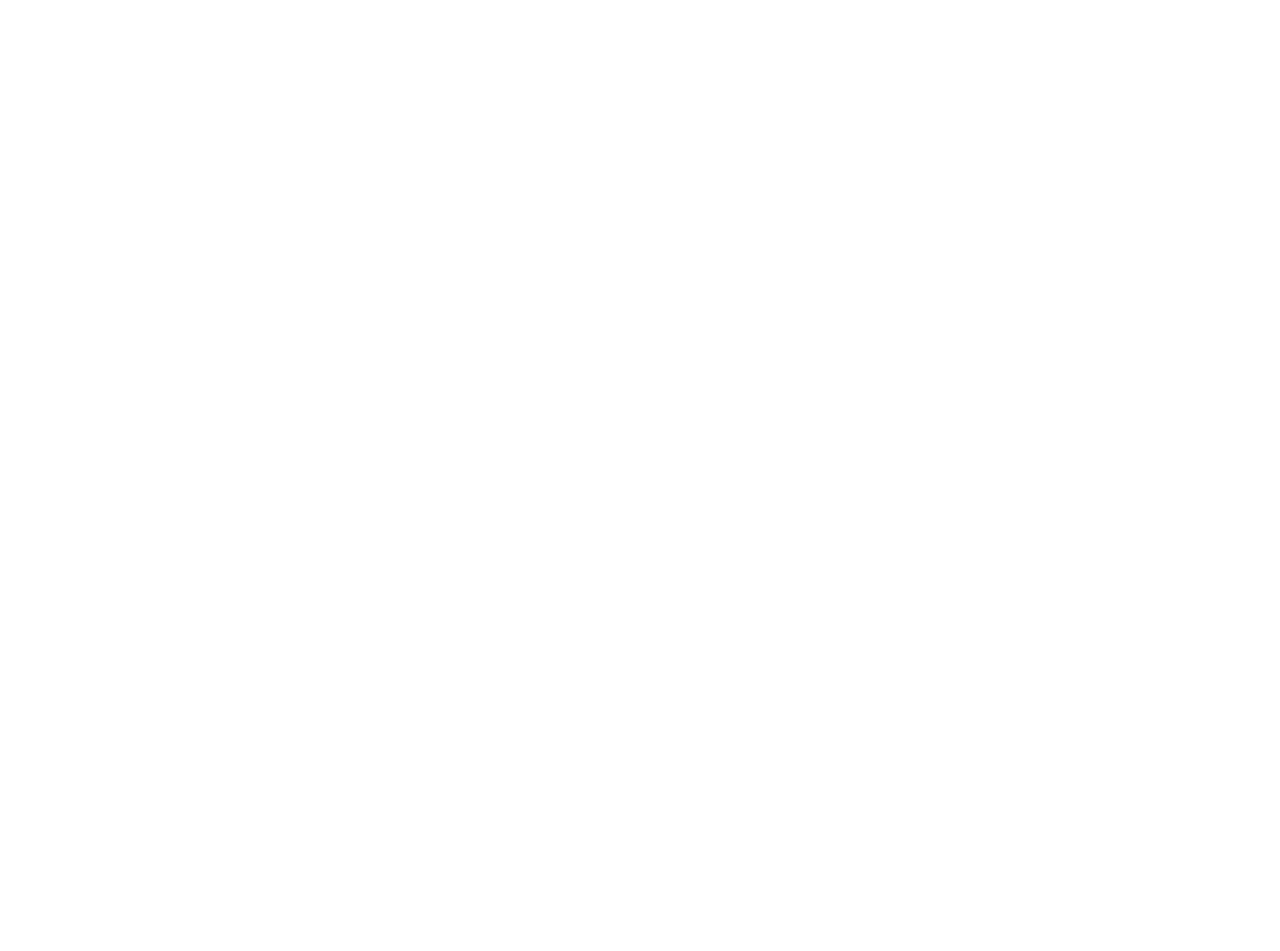
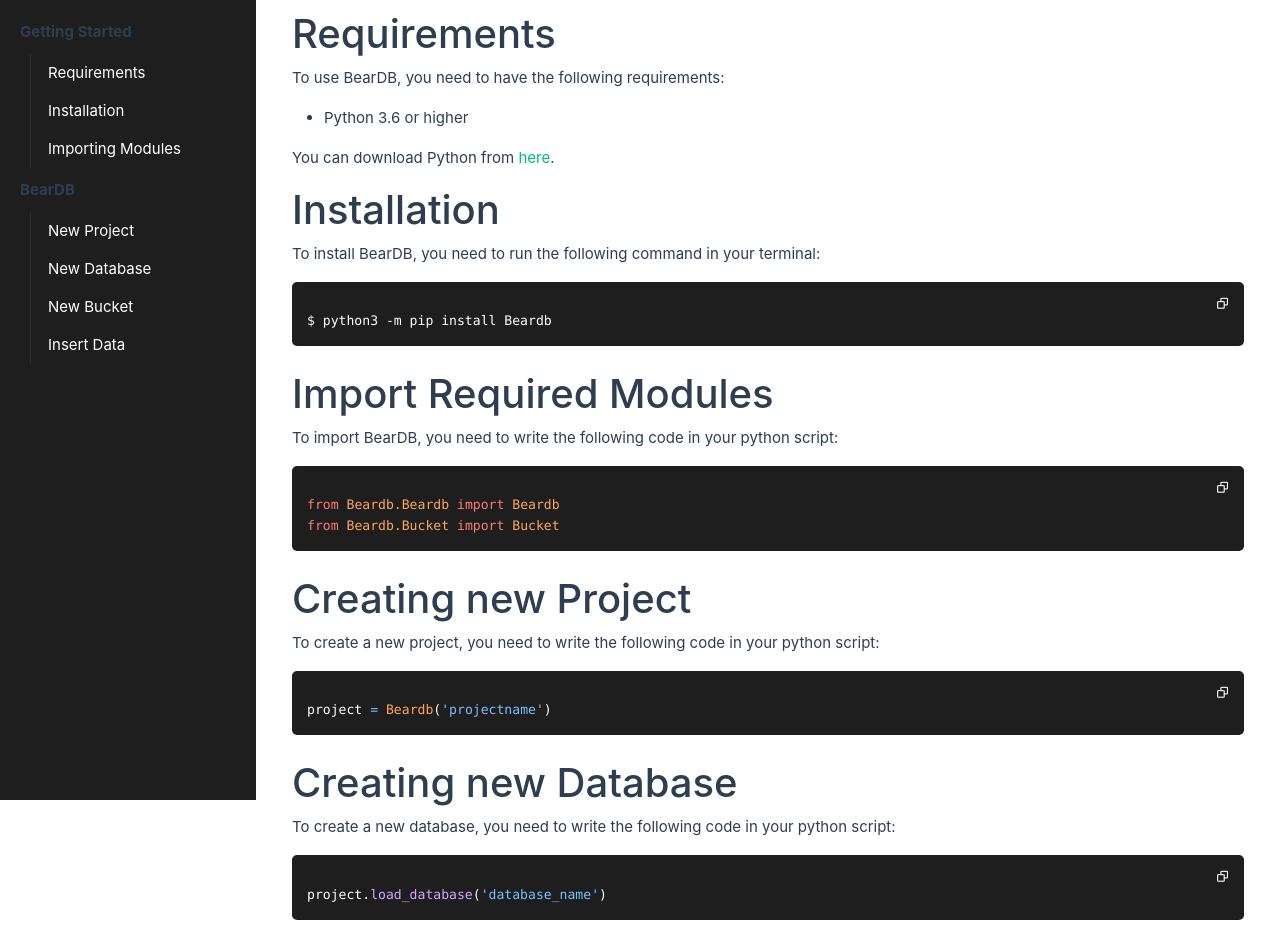
Before and after one commit to teddyoweh/beardb-website, a Vue app in the folder bearDB/: page / in a window 1280 px wide. Shown: the top 951 px of the page. Before the commit the page ends 800 px from the top, so only its background shows below. Built offline with nearby package versions, Linux system fonts and the light colour scheme.

Commit message:
Update HomeView.vue

```diff
--- a/bearDB/src/views/HomeView.vue
+++ b/bearDB/src/views/HomeView.vue
@@ -1,10 +1,386 @@
-<script setup>
+<script >
 import TheWelcome from '../components/TheWelcome.vue'
 import Auth from '../components/Auth.vue'
+
+export default {
+
+
+methods:{
+  showsnackbar(){
+    var x = document.getElementById("snackbar");
+
+// Add the "show" class to DIV
+x.className = "show";
+
+// After 3 seconds, remove the show class from DIV
+setTimeout(function(){ x.className = x.className.replace("show", ""); }, 3000);
+  },
+  copytoclipboard(){
+    navigator.clipboard.writeText('python3 -m pip install Beardb')
+    this.showsnackbar()
+  }
+
+}
+}
 </script>
 
 <template>
   <main>
- <Auth />
+
+<div class="app-container">
+  <div class="side-nav">
+  <div class="items">
+    <div class="item">
+      <b>Getting Started</b>
+      <ul>
+        <a href="#requirements">
+          <li>
+
+Requirements
+</li>
+        </a>
+     <a href="#installation">
+
+
+        <li>
+          Installation
+        </li>
+      </a>
+        <a href="#importatation">
+        <li>
+          Importing Modules
+        </li>
+      </a>
+    </ul>
+    </div>
+    <div class="item">
+      <b>BearDB</b>
+      <ul>
+        <a href="#newproject">
+        <li>
+        New Project
+        </li>
+      </a>
+        <a href="#newdatabase">
+        <li>
+        New Database
+        </li>
+      </a>
+          <a href="#newbucket">
+          <li>
+          New Bucket
+          </li>
+        </a>
+        <a href="#insertdata">
+          <li>
+          Insert Data
+          </li>
+        </a>
+
+    </ul>
+    </div>
+  </div>
+  </div>
+  <div class="app">
+    <div class="requirements" id="requirements">
+      <h1>Requirements</h1>
+      <p>
+        To use BearDB, you need to have the following requirements:
+      </p>
+      <ul>
+        <li>
+Python 3.6 or higher
+        </li>
+
+      </ul>
+      <p>
+        You can download Python from <a href="https://www.python.org/downloads/">here</a>.
+      </p>
+
+    </div>
+    <div class="installation" id="installation">
+      <h1>Installation</h1>
+      <p>
+        To install BearDB, you need to run the following command in your terminal:
+      </p>
+
+        <code>
+          <div class="top">
+            <i @click="copytoclipboard" class='bx bx-copy'></i>
+
+          </div>
+          <div class="textarea">
+            $ python3 -m pip install Beardb
+          </div>
+
+        </code>
+
+
+
+
+  </div>
+  <div id="importatation" class="mt-4">
+      <h1>Import Required Modules</h1>
+      <p>
+        To import BearDB, you need to write the following code in your python script:
+      </p>
+
+      <code>
+        <div class="top">
+          <i @click="copytoclipboard" class='bx bx-copy '></i>
+        </div>
+        <div class="textarea">
+          <label for="">
+            <span class="import">from</span> <span class="module">Beardb.Beardb</span> <span class="import">import</span> <span class="module">Beardb</span>
+          </label>
+          <label for="">
+            <span class="import">from</span> <span class="module">Beardb.Bucket</span> <span class="import">import</span> <span class="module">Bucket</span>
+          </label>
+        </div>
+      </code>
+  </div>
+  <div id="newproject" class="mt-4">
+    <h1>Creating new Project</h1>
+    <p>
+      To create a new project, you need to write the following code in your python script:
+    </p>
+
+    <code>
+      <div class="top">
+        <i @click="copytoclipboard" class='bx bx-copy
+        '></i>
+        </div>
+
+        <div class="textarea">
+          <label for="">
+            project <span class="var">=</span> <span class="module">Beardb</span>(<span class="var">'projectname'</span>)
+
+          </label>
+
+
+    </div>
+  </code>
+  </div>
+  <div id="newdatabase" class="mt-4">
+    <h1>Creating new Database</h1>
+    <p>
+      To create a new database, you need to write the following code in your python script:
+    </p>
+    <code>
+      <div class="top">
+        <i @click="copytoclipboard" class='bx bx-copy
+        '></i>
+        </div>
+
+        <div class="textarea">
+
+          <label for="">
+            project.<span class="function">load_database</span>(<span class="var">'database_name'</span>)
+            </label>
+    </div>
+  </code>
+  </div>
+
+  <div class="newbucket mt-4" id="newbucket">
+    <h1>Create New Bucket </h1>
+    <p>
+      To create a new bucket, you need to write the following code in your python script:
+    </p>
+    <code>
+      <div class="top">
+        <i @click="copytoclipboard" class='bx bx-copy
+        '></i>
+        </div>
+
+        <div class="textarea">
+
+          <label for="">
+            users <span class="var">=</span> <span class="function">Bucket</span>(project<span class="var">=</span>project, bucket_name<span class="var">='users'</span>)
+
+            </label>
+    </div>
+  </code>
+
+  </div>
+  <div class="insertdata mt-4" id="insertdata">
+
+    <h1>Insert Data</h1>
+    <p>
+      To insert data, you need to write the following code in your python script:
+    </p>
+    <code>
+      <div class="top">
+        <i @click="copytoclipboard" class='bx bx-copy
+        '></i>
+        </div>
+
+        <div class="textarea">
+
+          <label for="">
+            users.<span class="function">insert</span>(data<span class="var">={'name':'John Doe', 'age': 20}</span>)
+
+            </label>
+    </div>
+  </code>
+
+  </div>
+
+
+    </div>
+</div>
+<div id="snackbar">
+  <div class="alert alert-success" role="alert">
+    <i class='bx bx-check-circle'></i> <label for="">  Copied to clipboard!</label>
+</div>
+</div>
   </main>
 </template>
+
+<style lang="scss">
+code{
+  .top{
+
+    display: flex;
+    flex-direction: row;
+    justify-content: flex-end;
+    align-items: flex-end;
+
+    i{
+      cursor: pointer;
+      transition: 0.3s;
+      &:hover{
+        transition: 0.3s;
+        color:#03bd7e;
+      }
+    }
+
+
+
+  }
+  .textarea{
+    display: flex;
+    flex-direction: column
+  }
+  .module{
+      color: #ffa657;
+   }
+    .import{
+      color: #ff7b72;
+    }
+    .var{
+      color:#79c0ff;
+    }
+    .function{
+      color: #d2a8ff;
+    }
+  background-color: #1e1e1e;
+  color: #fff;
+  padding: 15px;
+  border-radius: 5px;
+  width: 100%;
+  display: flex;
+  flex-direction: column;
+
+}
+.app-container{
+width: 100%;
+display: flex;
+flex-direction: row;
+  .side-nav{
+    padding: 20px;
+    width: 20%;
+    height: 100vh;
+    background-color: #1e1e1e;
+    position: sticky;
+    top: 0;
+    left: 0;
+    z-index: 1;
+    .items{
+      .item{
+margin-bottom: 4%;
+        ul{
+          margin: 10px !important;
+    list-style: none;
+    padding-left: 10px;
+    margin: 0;
+    border-style: solid;
+    border-left-width: 1px !important;
+    border-width: 0px;
+    border-color: #2e2e2e;
+          li{
+            padding: 7px;
+            color: #fff;
+            cursor: pointer;
+            transition: 0.3s;
+            border-radius: 5px;
+            &:hover{
+              transition: 0.3s;
+              background-color: #2e2e2e;
+            }
+          }
+        }
+      }
+    }
+  }
+  .app{
+
+    width: 80%;
+    padding: 10px 36px;
+
+
+  }
+}
+@media screen and (max-width:768px) {
+  .side-nav{
+    display: none;
+  }
+  .app{
+    width: 100% !important;
+  }
+}
+#snackbar {
+  visibility: hidden; /* Hidden by default. Visible on click */
+  min-width: 250px; /* Set a default minimum width */
+  margin-left: -125px; /* Divide value of min-width by 2 */
+ /* Black background color */
+ /* White text color */
+  text-align: center; /* Centered text */
+  border-radius: 2px; /* Rounded borders */
+ /* Padding */
+  position: fixed; /* Sit on top of the screen */
+  // z-index: 1; /* Add a z-index if needed */
+  // left: 50%; /* Center the snackbar */
+  right:30px;
+  top: 30px; /* 30px from the bottom */
+}
+
+/* Show the snackbar when clicking on a button (class added with JavaScript) */
+#snackbar.show {
+  visibility: visible; /* Show the snackbar */
+  /* Add animation: Take 0.5 seconds to fade in and out the snackbar.
+  However, delay the fade out process for 2.5 seconds */
+  -webkit-animation: fadein 0.5s, fadeout 0.5s 2.5s;
+  animation: fadein 0.5s, fadeout 0.5s 2.5s;
+}
+
+/* Animations to fade the snackbar in and out */
+@-webkit-keyframes fadein {
+  from {right: 0; opacity: 0;}
+  to {right: 30px; opacity: 1;}
+}
+
+@keyframes fadein {
+  from {rightm: 0; opacity: 0;}
+  to {right: 30px; opacity: 1;}
+}
+
+@-webkit-keyframes fadeout {
+  from {right: 30px; opacity: 1;}
+  to {right: 0; opacity: 0;}
+}
+
+@keyframes fadeout {
+  from {right: 30px; opacity: 1;}
+  to {right: 0; opacity: 0;}
+}
+</style>
```
